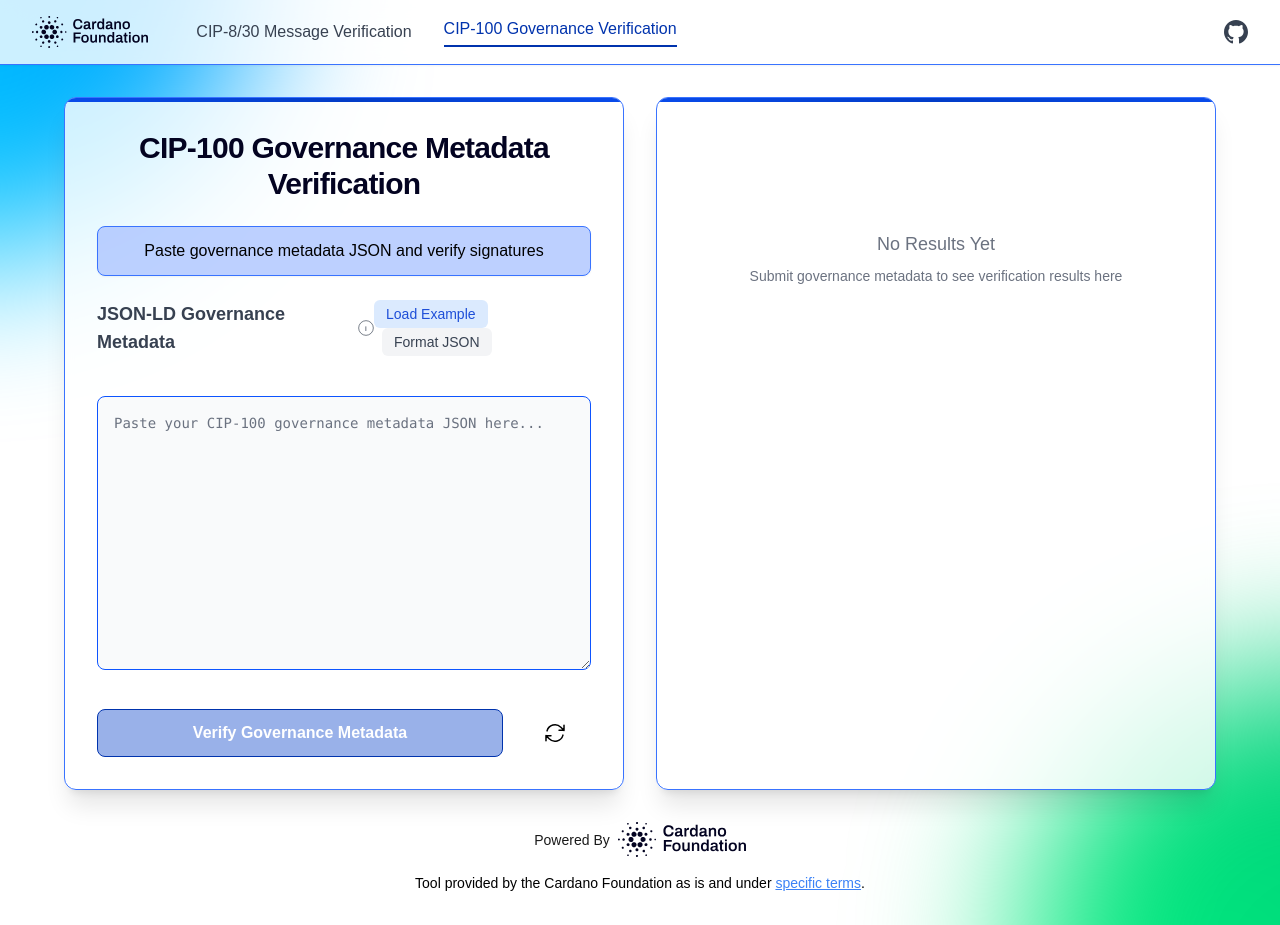
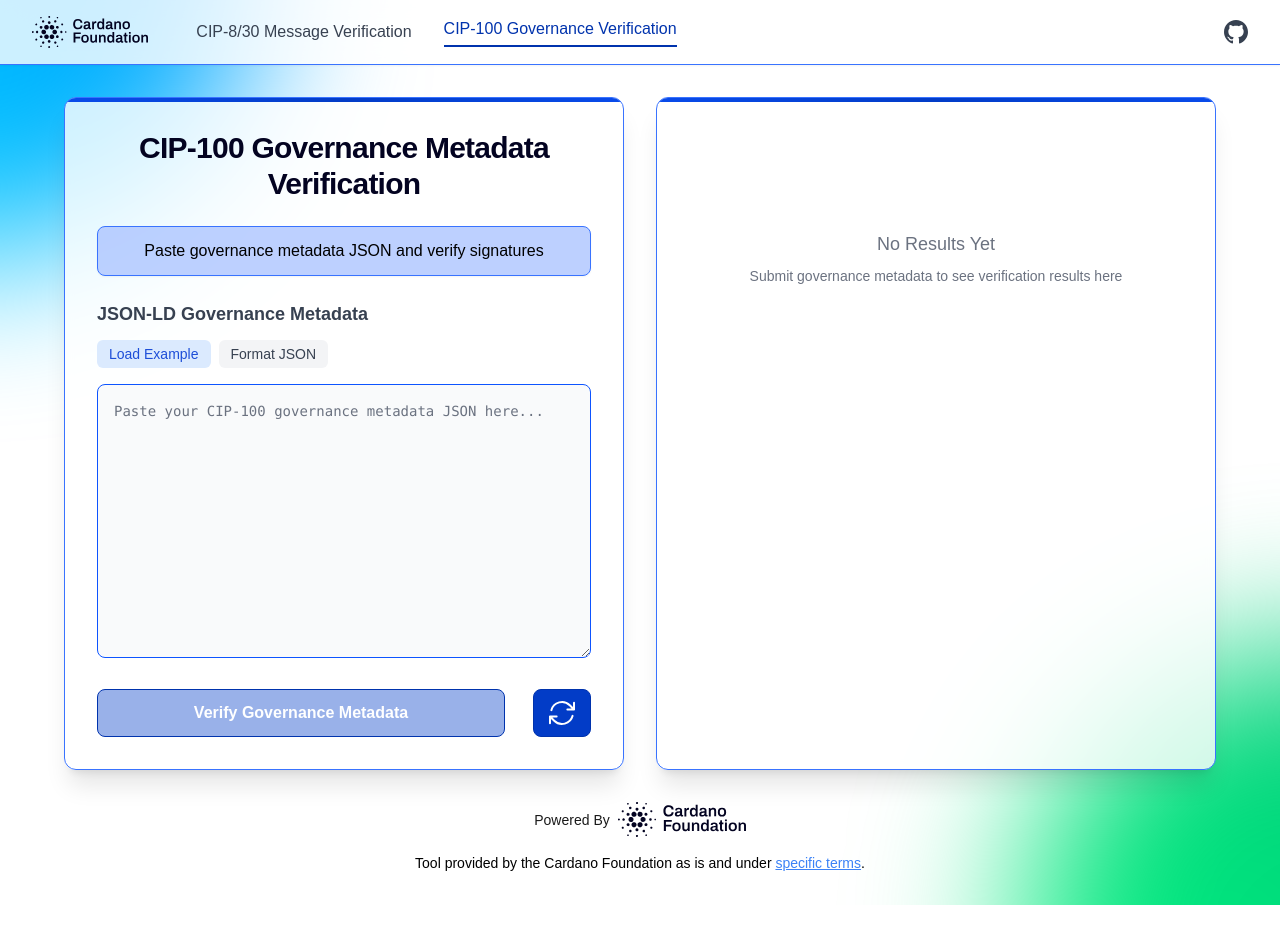
Before and after one commit to cardano-foundation/verify-cardano-message-fe, a Next.js app: page /cip100 in a window 1280 px wide. Built offline with nearby package versions, Linux system fonts and the light colour scheme; a web font is replaced by a local one.

Commit message:
clean cip100 design

```diff
--- a/app/cip100/page.js
+++ b/app/cip100/page.js
@@ -3,6 +3,7 @@
 import { useState } from "react";
 import PoweredBy from "../../components/PoweredBy";
 import { Navigation } from "../../components/Navigation";
+import ResetIcon from "../../components/ResetIcon";
 
 export default function CIP100Verification() {
   const [jsonInput, setJsonInput] = useState("");
@@ -271,46 +272,12 @@
 
                   <form onSubmit={handleSubmit} className="space-y-6">
                     <div className="space-y-6">
-                      <div className="flex justify-between items-center mb-4">
-                        <div className="flex items-center">
+                      <div className="space-y-4">
+                        <div className="space-y-3">
                           <span className="text-lg font-semibold text-gray-700">
                             JSON-LD Governance Metadata
                           </span>
-                          <div className="relative ml-2 group">
-                            <svg
-                              xmlns="http://www.w3.org/2000/svg"
-                              className="w-4 h-4 fill-current text-gray-700 cursor-pointer"
-                              viewBox="0 0 24 24"
-                              fill="currentColor"
-                            >
-                              <circle
-                                cx="12"
-                                cy="12"
-                                r="11"
-                                stroke="currentColor"
-                                strokeWidth="1"
-                                fill="transparent"
-                              />
-                              <text
-                                x="12"
-                                y="16"
-                                textAnchor="middle"
-                                fontSize="12"
-                                fill="currentColor"
-                              >
-                                i
-                              </text>
-                            </svg>
-                            <span className="tooltip absolute top-[1.125rem] left-0 bg-gray-800 text-white text-xs rounded py-2 px-3 min-w-[300px] border border-gray-700 shadow-2xl backdrop-blur-sm">
-                              Paste your CIP-100 governance metadata JSON.
-                              Expected format: JSON-LD document with @context,
-                              authors array, hashAlgorithm, and body fields.
-                              Supports ed25519, CIP-0008, CIP-0030 witness
-                              algorithms.
-                            </span>
-                          </div>
-                        </div>
-                        <div className="space-x-2">
+                          <div className="flex space-x-2">
                             <button
                               type="button"
                               onClick={loadExample}
@@ -326,8 +293,7 @@
                               Format JSON
                             </button>
                           </div>
-                      </div>
-
+                        </div>{" "}
                         <textarea
                           id="jsonInput"
                           value={jsonInput}
@@ -337,13 +303,11 @@
                           className="bg-gray-50 border-cf-blue-300 focus:border-cf-blue-500 focus:ring-cf-blue-400 text-sm w-full p-4 border rounded-lg font-mono resize-y focus:ring-2 transition-colors"
                           required
                         />
-
                         {error && (
                           <div className="bg-red-50 border-l-4 border-red-400 p-4 rounded-md">
                             <div className="text-red-700">{error}</div>
                           </div>
                         )}
-
                         <div className="flex gap-4 pt-2">
                           <button
                             type="submit"
@@ -361,23 +325,12 @@
                               setResult(null);
                               setError("");
                             }}
-                          className="h-12 px-6 text-cf-blue-700 hover:text-cf-blue-600 focus:outline-none focus:ring-2 focus:ring-cf-blue-300 focus:ring-offset-2 rounded-lg transition-colors duration-300"
+                            className="group bg-cf-blue-500 hover:bg-cf-blue-400 ml-3 rounded-lg h-12 px-3 focus:outline-none focus:ring-2 focus:ring-cf-blue-300 focus:ring-offset-2 transition-all duration-300 ease-in-out transform hover:scale-[1.02] active:scale-[0.98] border border-cf-blue-600"
+                            aria-label="Reset form"
                           >
-                          <svg
-                            xmlns="http://www.w3.org/2000/svg"
-                            fill="none"
-                            viewBox="0 0 24 24"
-                            strokeWidth="1.5"
-                            stroke="currentColor"
-                            className="size-6"
-                          >
-                            <path
-                              strokeLinecap="round"
-                              strokeLinejoin="round"
-                              d="M16.023 9.348h4.992v-.001M2.985 19.644v-4.992m0 0h4.992m-4.993 0 3.181 3.183a8.25 8.25 0 0 0 13.803-3.7M4.031 9.865a8.25 8.25 0 0 1 13.803-3.7l3.181 3.182m0-4.991v4.99"
-                            />
-                          </svg>
+                            <ResetIcon />
                           </button>
+                        </div>
                       </div>
                     </div>
                   </form>
```
Also changed, not shown: components/Navigation.js (+7 -7 lines). Lines whose indentation alone changed are shown as unchanged.
